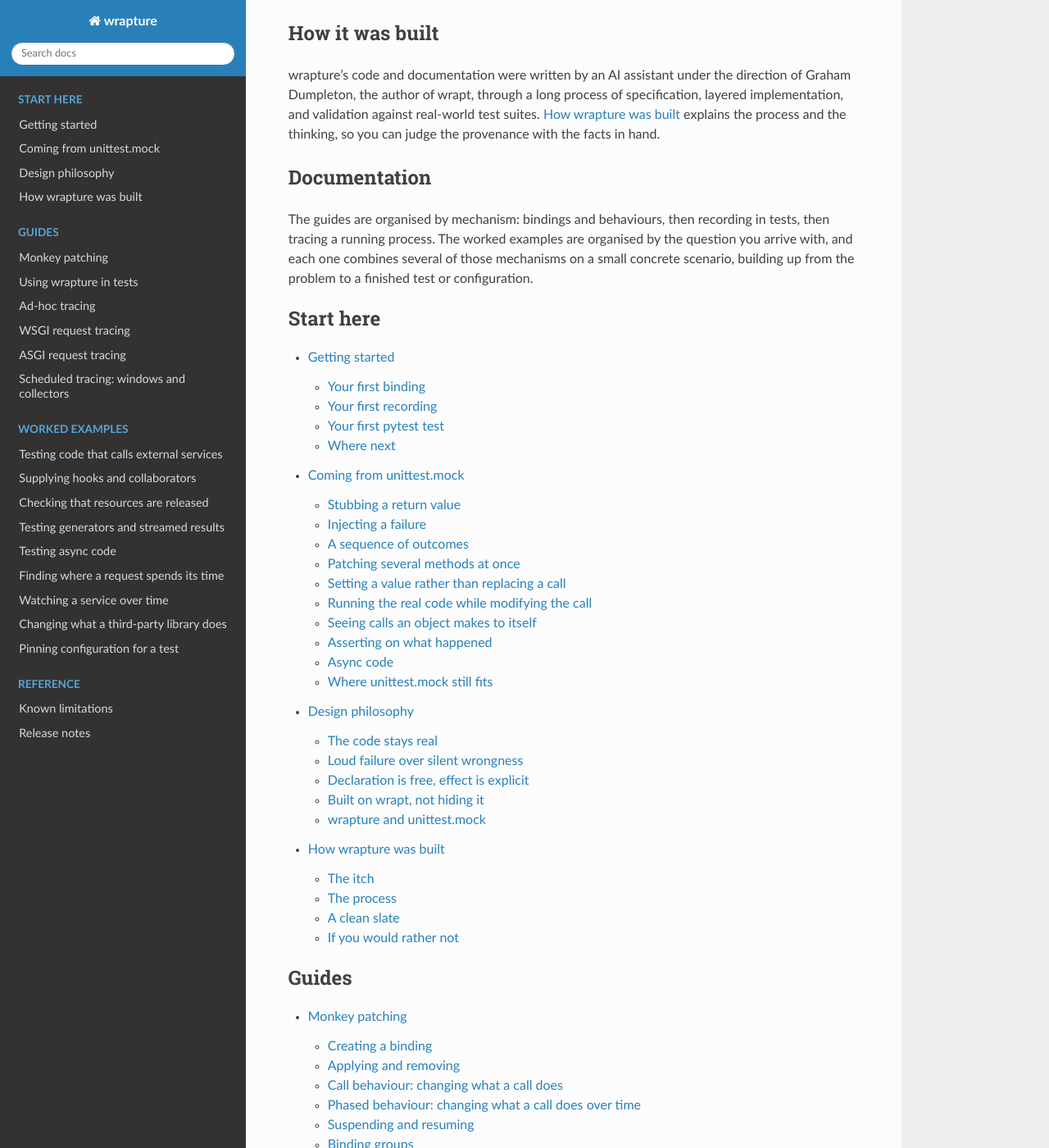
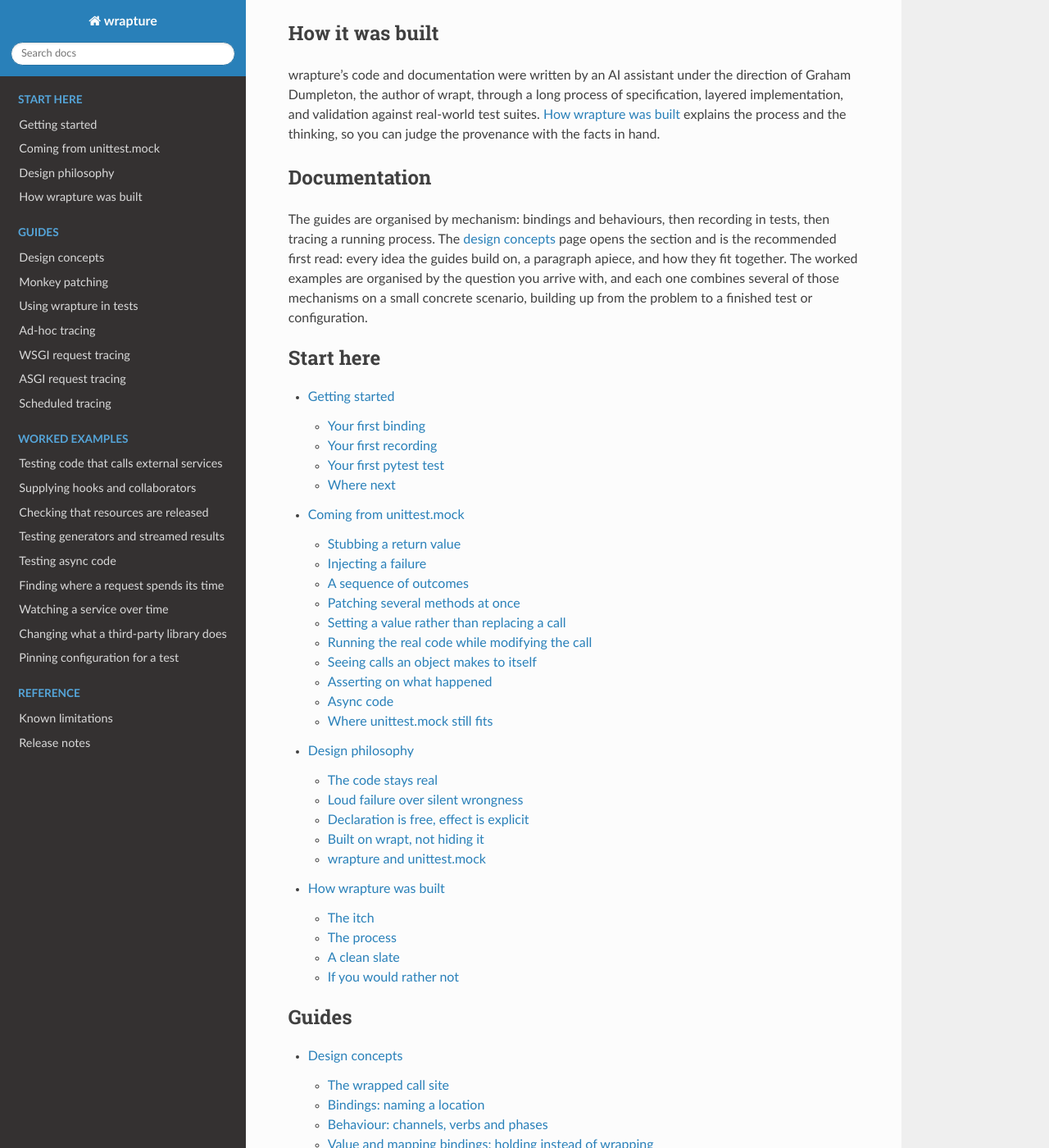
Before and after one commit to GrahamDumpleton/wrapture, a Sphinx documentation site: the page built from docs/index.md, in a window 1280 px wide and 1400 px high, scrolled down 1603 px. Shown: the whole window at 82% size. Built offline with Sphinx 7.4.7 and the Read the Docs theme 3.1.0, drawn with Linux system fonts in a browser that asks for light colours; some of the changed lines change nothing that is shown; some of the changed text lies outside the part shown.

Commit message:
Add the design concepts page, the guides' recommended first read.
One page introducing every concept the guides build on, a paragraph or
two apiece: the wrapped call site, bindings and their addressing and
lifecycle, behaviour channels and phases, value and mapping bindings,
iterator bindings, timeline and tape, expectations, the stand-in
taxonomy (observed, stub, mock), the three scoping forms, and the
tracing side (sinks, config-driven injection, request tracing, windows
and collectors), closing with a concept-to-guide map. It opens the
Guides section in the TOC and the index names it the recommended
first read.

Also shorten the scheduled tracing page's title to just that.

```diff
--- /dev/null
+++ b/docs/design-concepts.md
@@ -0,0 +1,235 @@
+# Design concepts
+
+wrapture is one mechanism worn three ways: monkey patching, unit
+testing, and ad-hoc tracing. The guides go deep on each; this page is
+the map to read first. It introduces every concept the guides build
+on, a paragraph or two apiece, and shows how they compose, so that
+when a guide says "the binding records onto the tape", both halves of
+that sentence already mean something. Nothing here is exhaustive, and
+everything links to the page that is.
+
+## The wrapped call site
+
+Everything starts from one move: wrap real code at a named location,
+without the code knowing. The classes being observed do not import
+wrapture, inherit from anything, or register themselves; wrapture
+reaches them by name and installs a wrapper around the real callable,
+using [wrapt](https://github.com/GrahamDumpleton/wrapt)'s
+monkey-patching machinery. Unless told otherwise the wrapper is
+transparent: the real code runs, with wrapture in a position to watch
+the call, change it, or answer it. Removing the wrapper restores the
+original exactly, and wrappers compose, so a site someone else has
+already decorated or patched still works.
+
+Wrapping rather than replacing is the load-bearing choice. Because the
+real method still sits under the wrapper, calls an object makes to
+itself pass through it too, an intervention can be surgical (rewrite
+one argument, keep everything else real), and what gets recorded is
+what the real code actually did. The
+[design philosophy](design-philosophy.md) page explains the thinking;
+here it is enough that every concept below sits on this one move.
+
+## Bindings: naming a location
+
+The central object is the **binding**. One binding names one location
+and carries three separable things: *where* (the addressing), *what
+should happen there* (the behaviour), and *whether it is currently
+installed* (the lifecycle).
+
+Addressing takes the forms code itself uses: a string module path
+resolved late (`binding("myapp.gateway", "Gateway.charge")`), a class
+or instance in hand (`binding(Gateway, "charge")`), an attribute slot
+(`attr="TIMEOUT"`) or a mapping entry (`item="API_KEY"`). A misspelled
+name fails on the line that made the mistake, not later as a patch
+that never fired.
+
+Declaration and effect are separate: `binding()` only declares, and
+nothing changes until `apply()` installs the wrapper. `remove()`
+restores the original, `suspend()` and `resume()` toggle it in place,
+and a `with` block scopes apply and remove around a body. Several
+bindings form a group with `bindings()`, one object with one
+lifecycle that never half-applies. All of this is the
+[monkey patching](monkey-patching.md) guide's subject.
+
+A binding adapts its vocabulary to the shape of what it names. A
+callable is wrapped around its calls; an attribute around its reads,
+writes and deletes; a plain value or mapping entry is held rather
+than wrapped; an iterable is wrapped around its consumption. The next
+three sections take these in turn.
+
+## Behaviour: channels, verbs and phases
+
+What a binding does at its site is configured on **channels** named
+for the interceptable operations: `on_call` for callables, and
+`on_get`, `on_set`, `on_delete` for attributes. Each channel offers
+two kinds of verb. **Stages** compose, each seeing the operation on
+its way in or out: `transforms_args()` and `transforms_result()`
+rewrite, `validates_args()` and `validates_result()` check without
+changing. A **terminal** decides the outcome, and there is at most
+one: `returns()` answers without running the real code, `raises()`
+fails the call, `decorates()` takes full control in wrapt's wrapper
+form, and `passes_through()` says explicitly that the real code runs.
+
+A binding with no behaviour at all is the most common kind: it
+observes. The real call runs and is recorded, and nothing else
+happens. Stubbing, failing and transforming are opt-ins on top of
+watching, not the baseline.
+
+Behaviour can also be scripted to change over time. `then()` starts a
+new **phase** after a count or a condition, with the full vocabulary
+available in each phase, so "succeed twice, then time out" is three
+lines rather than a hand-written counter. Phases are the tool for
+behaviour that must change *within* one call of the code under test;
+a test that sits between calls simply reconfigures the binding in
+place.
+
+## Value and mapping bindings: holding instead of wrapping
+
+Not every patch intercepts an operation. A test often just needs an
+environment variable set, a settings key changed, or a module
+constant lowered, for a scope and then put back. A binding whose slot
+is named with `attr=` or `item=` is a **value binding**: `overrides()`
+makes the slot hold a value, `hides()` makes it absent (which
+`overrides(None)` cannot say), and removal restores what `apply()`
+found, including restoring absence. A **mapping binding**
+(`mode="mapping"`) does the same for a dict's whole content, merging
+with `updates()` or replacing with `overrides()`, always mutating the
+one real dict in place so every holder of it sees the change. These
+bindings hold state rather than wrap operations, so they record
+nothing, and say so.
+
+## Iterator bindings: consumption is the event
+
+For a generator or other iterable, the interesting moments are spread
+over its consumption, so `mode="iterator"` gives channels for exactly
+those: `on_item` as each element passes, `on_finish` when the
+iteration completes, `on_error` when it raises, `on_abandon` when the
+consumer walks away without finishing. The last one answers a
+question nothing else can see asked: the loop that stopped early, the
+generator dropped half-consumed. Details are in the
+[monkey patching](monkey-patching.md) guide alongside the other
+modes.
+
+## Timeline and tape: scoped recording
+
+Bindings intervene; recording is what turns them into evidence. A
+**timeline** is a scope: `with wrapture.timeline(...)` opens it, and
+while it is open, every call through every applied binding records an
+**event**. The record itself is the **tape**, and the two words are
+two views of one thing: the timeline is the scope, the tape is what
+it holds. Bindings handed to `timeline()` are applied on entry and
+removed on exit; bindings applied by other means record onto the open
+tape as well.
+
+An event is richer than a mock's call record: signature-normalized
+arguments (so `charge(500)` and `charge(amount=500)` assert
+identically), the real return value or the exception, the instance
+the method was called on, and its position and nesting in the whole
+run. On top of that one vocabulary does all the asserting: filters
+narrow (`with_args()`, `with_instance()`, `matching()`, `raising()`),
+assertions conclude (`assert_once()`, `assert_never()`,
+`assert_times()`), `tape.assert_order()` checks sequence across any
+bindings, and `tape.tree()` prints the nested call tree.
+
+Timelines scope as well as record. A tape is never cleared; a test
+that wants fresh counts for each phase opens one timeline per phase,
+and timelines nest, an inner one reading only what happened inside it
+while an outer one keeps the whole run. Scoping, not erasing, is the
+recording idiom throughout.
+
+## Expectations: asserting up front
+
+Assertions read the tape after the fact. An **expectation** is the
+same claim declared on the binding before the run: `expect_once()`,
+`expect_never()`, `expect_times()`, `expect_at_least()`. Expectations
+are verified when their scope closes, a timeline exit or a
+decorator's teardown, and an expectation with nothing recording is a
+loud error rather than a silent pass. They read as a contract at the
+top of the test, with the body free of bookkeeping.
+
+## Stand-ins: stub, mock and observed
+
+Sometimes the test must supply the thing being called, because the
+code under test receives it rather than importing it. wrapture's
+stand-ins follow one taxonomy. A *binding* wraps a callable that
+already lives somewhere. **`observed()`** wraps one the test has in
+hand, a closure, a callback, a hook about to be registered, leaving
+it as the behaviour and recording its calls. **`stub()`** makes up a
+callable where the arguments do not matter and the test dictates the
+outcome (`returns=`, `raises=`, with `mimics=` borrowing a real
+signature and `kind=` making it genuinely a coroutine or generator
+function). **`mock(Spec)`** makes up a whole collaborator: an
+instance-shaped double of a named class, every method a
+signature-checked recording stub, nothing fabricated beyond the spec.
+
+Two threads run through all four. Strictness: signatures are checked,
+absent names raise, and nothing is invented on first touch, which is
+the deliberate difference from `unittest.mock`'s spec-less `Mock`.
+And recording: stubs, mocks and observed callables record to the same
+tape as bindings, so one `assert_order()` spans the real and the
+supplied alike. The [unit testing](unit-testing.md) guide covers all
+of this; [coming from unittest.mock](coming-from-mock.md) maps each
+mock idiom to its counterpart here.
+
+## Scoping forms: with, decorators, fixtures
+
+Everything above is scoped somehow, and tests get three equivalent
+spellings. The `with` block is the primitive and the most precise
+about extent. The **decorators** say the same thing at the function
+level: `@wrapture.bound(...)` mirrors a binding's fluent chain and
+injects the built binding into the test as a keyword argument;
+`@wrapture.taped()` opens a timeline around the call and injects the
+tape. Pytest **fixtures** give reuse across tests, and the pytest
+plugin supplies an ambient `tape` fixture so test bodies read
+identically under any of the three. The forms mix freely; a target
+born inside the test body is bound in the body, with the with-block.
+
+## From tests to tracing
+
+Take the same bindings, remove the test around them, and the
+remaining question is where events go. A **sink** answers it:
+`Printer` renders calls live, `JSONLines` streams them to disk,
+counters aggregate without retaining, and sinks compose with fan-out,
+sampling and filtering. Listening can be process-wide or scoped, so a
+long-running application can be observed continuously or in slices.
+
+None of that requires the application's cooperation. A
+`wrapture.toml` names the targets (down to whole-module discovery)
+and the sinks; `python -m wrapture app.py` applies it at launch, and
+with [autowrapt](https://github.com/GrahamDumpleton/autowrapt)
+installed, `AUTOWRAPT_BOOTSTRAP=wrapture` in the environment does the
+same for a plain `python` start, so an application that cannot be
+modified or redeployed differently still yields a trace. On top sit
+the request-shaped and time-shaped conveniences: [WSGI](wsgi-tracing.md)
+and [ASGI](asgi-tracing.md) tracing group events per request, and
+[scheduled tracing](scheduled-tracing.md) opens **windows** on a
+schedule or trigger, feeding **collectors** that turn a slice of
+events into a report. The [ad-hoc tracing](ad-hoc-tracing.md) guide
+is the reference for all of it.
+
+## The map
+
+| Concept | In one line | Where |
+|---|---|---|
+| Binding | Names one location; carries behaviour and lifecycle | [Monkey patching](monkey-patching.md) |
+| Channels and verbs | `on_call`/`on_get`/`on_set`/`on_delete`; stages compose, one terminal decides | [Monkey patching](monkey-patching.md) |
+| Phases | Behaviour scripted to change over time with `then()` | [Monkey patching](monkey-patching.md) |
+| Value / mapping binding | Holds a value or dict content in place, restored on removal | [Monkey patching](monkey-patching.md) |
+| Iterator binding | Wraps consumption: items, finish, error, abandonment | [Monkey patching](monkey-patching.md) |
+| Timeline / tape | The recording scope and the record it holds | [Unit testing](unit-testing.md) |
+| Events and assertions | Normalized arguments, real results; filter then assert | [Unit testing](unit-testing.md) |
+| Expectations | The same claims declared up front, verified at scope close | [Unit testing](unit-testing.md) |
+| `observed()` | Wraps a callable the test has in hand; it stays the behaviour | [Unit testing](unit-testing.md) |
+| `stub()` | A made-up callable; the test dictates its outcome | [Unit testing](unit-testing.md) |
+| `mock(Spec)` | A made-up collaborator, strictly shaped by its spec | [Unit testing](unit-testing.md) |
+| `bound()` / `taped()` | The with-block's meaning as decorators, handles injected | [Unit testing](unit-testing.md) |
+| Sinks | Where events go outside a test: print, stream, count, compose | [Ad-hoc tracing](ad-hoc-tracing.md) |
+| Config and injection | `wrapture.toml` plus a launcher or autowrapt: tracing without code changes | [Ad-hoc tracing](ad-hoc-tracing.md) |
+| Request tracing | Events grouped per WSGI/ASGI request | [WSGI](wsgi-tracing.md), [ASGI](asgi-tracing.md) |
+| Windows and collectors | Scheduled slices of observation turned into reports | [Scheduled tracing](scheduled-tracing.md) |
+
+If you are new, read [getting started](getting-started.md) next; it
+walks the first binding, the first recording and the first pytest
+test with everything pasteable into an interpreter. Then follow the
+guides in the order above: the mechanism, the testing workflow, the
+tracing machinery.
--- a/docs/index.md
+++ b/docs/index.md
@@ -89,7 +89,10 @@
 ## Documentation
 
 The guides are organised by mechanism: bindings and behaviours, then
-recording in tests, then tracing a running process. The worked examples
+recording in tests, then tracing a running process. The
+[design concepts](design-concepts.md) page opens the section and is the recommended
+first read: every idea the guides build on, a paragraph apiece, and
+how they fit together. The worked examples
 are organised by the question you arrive with, and each one combines
 several of those mechanisms on a small concrete scenario, building up
 from the problem to a finished test or configuration.
@@ -108,6 +111,7 @@
 :maxdepth: 2
 :caption: Guides
 
+design-concepts
 monkey-patching
 unit-testing
 ad-hoc-tracing
--- a/docs/scheduled-tracing.md
+++ b/docs/scheduled-tracing.md
@@ -1,4 +1,4 @@
-# Scheduled tracing: windows and collectors
+# Scheduled tracing
 
 The sinks on the [ad-hoc tracing page](ad-hoc-tracing.md) listen for
 as long as they are registered, which for a config sink is the life
```
